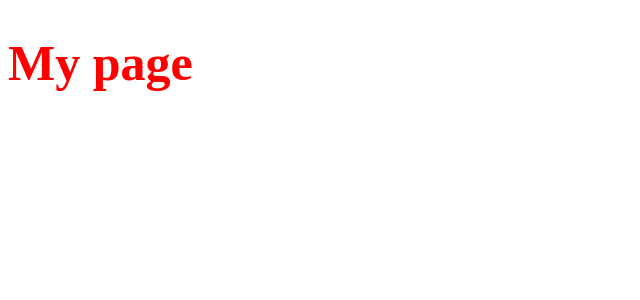
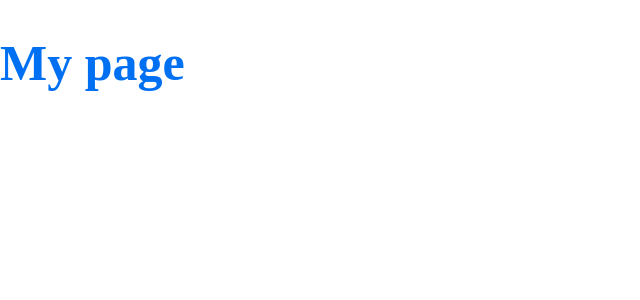
Before and after one commit to rafaelalbia/infotag, a Next.js app: page / in a window 1280 px wide. Shown: the top 300 px of the page, without its empty margins (0-640 px from the left). Built offline with nearby package versions, Linux system fonts and the light colour scheme.

Commit message:
Initial import

```diff
--- /dev/null
+++ b/pages/_app.js
@@ -0,0 +1,26 @@
+import { createGlobalStyle, ThemeProvider } from 'styled-components'
+
+const GlobalStyle = createGlobalStyle`
+  body {
+    margin: 0;
+    padding: 0;
+    box-sizing: border-box;
+  }
+`
+
+const theme = {
+  colors: {
+    primary: '#0070f3',
+  },
+}
+
+export default function App({ Component, pageProps }) {
+  return (
+    <>
+      <GlobalStyle />
+      <ThemeProvider theme={theme}>
+        <Component {...pageProps} />
+      </ThemeProvider>
+    </>
+  )
+}
--- a/pages/_document.tsx
+++ b/pages/_document.js
@@ -1,8 +1,8 @@
-import Document, { DocumentContext } from 'next/document'
+import Document from 'next/document'
 import { ServerStyleSheet } from 'styled-components'
 
 export default class MyDocument extends Document {
-  static async getInitialProps(ctx: DocumentContext) {
+  static async getInitialProps(ctx) {
     const sheet = new ServerStyleSheet()
     const originalRenderPage = ctx.renderPage
 
--- a/pages/index.tsx
+++ b/pages/index.js
@@ -1,8 +1,8 @@
 import styled from 'styled-components'
 
 const Title = styled.h1`
-  color: red;
   font-size: 50px;
+  color: ${({ theme }) => theme.colors.primary};
 `
 
 export default function Home() {
```
Also changed, not shown: package.json (+2 -7 lines), tsconfig.json (deleted, +0 -25 lines), next-env.d.ts (deleted), 1 other file (tests, documents, lock files or other folders).
